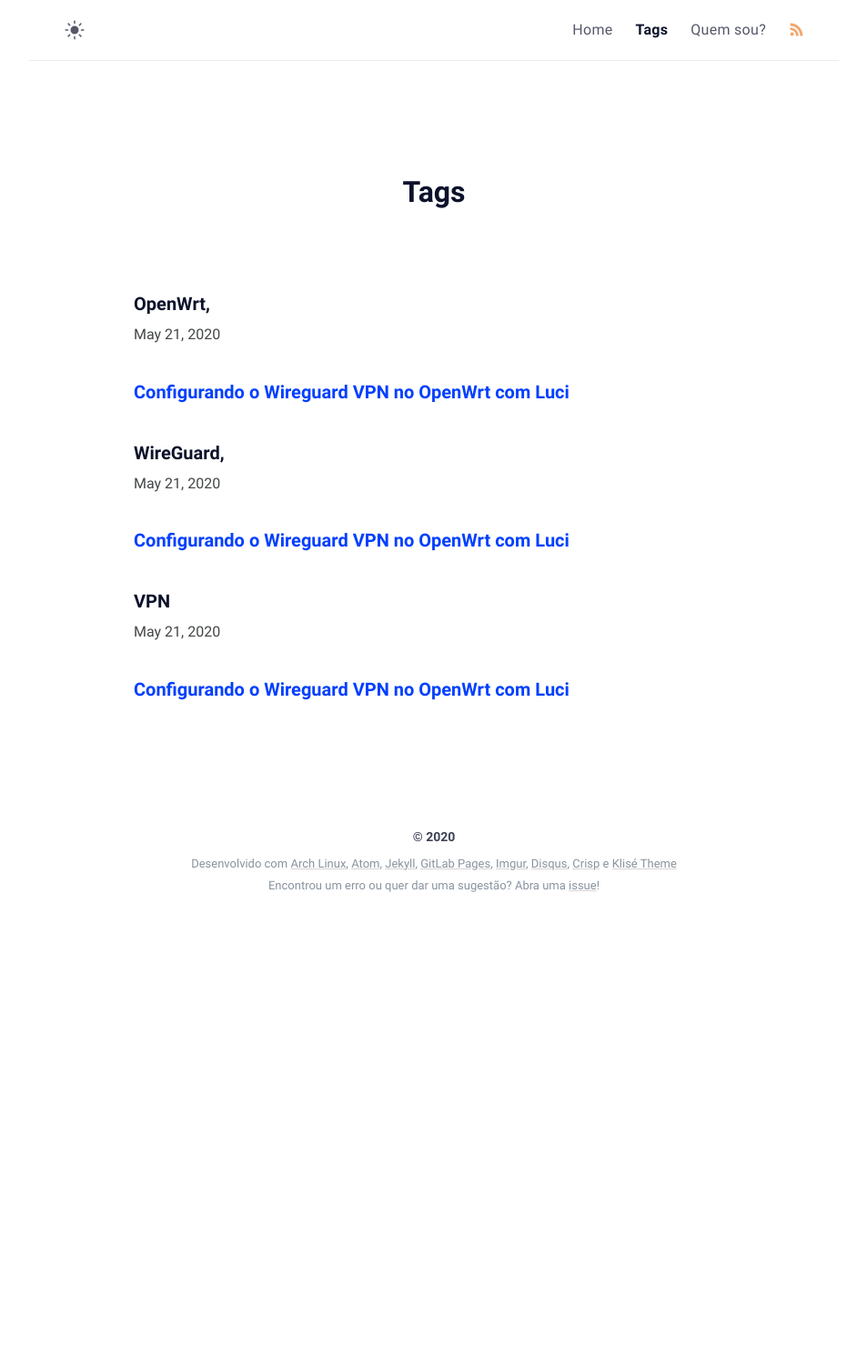
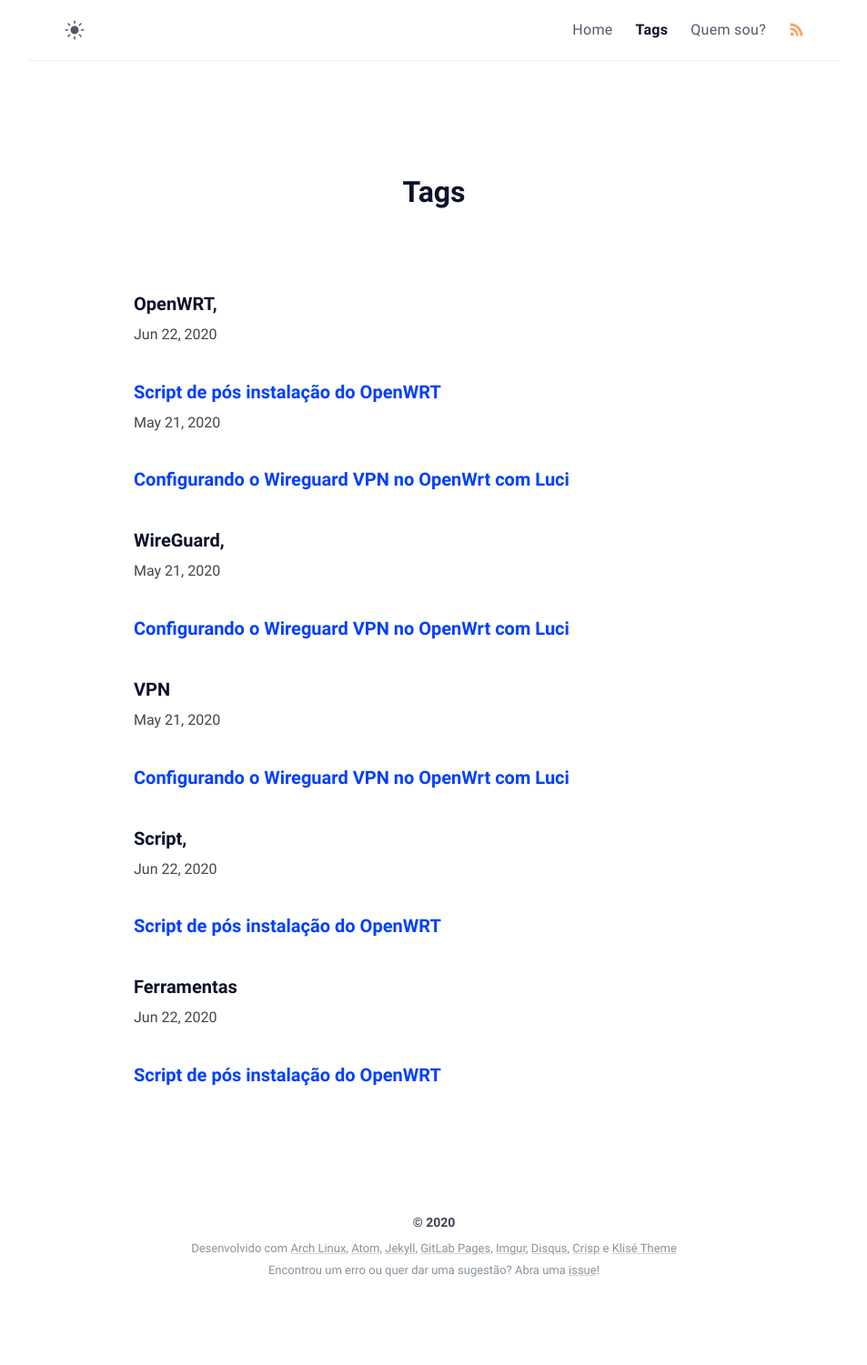
Before and after one commit to marieldejesus12/marieldejesus12.github.io, a Jekyll site: the page built from pages/tags.md, in a window 1280 px wide. Shown: the whole page at 91% size, without its empty margins (163-1116 px from the left). Built offline with Jekyll 4.4.1, drawn with Linux system fonts in a browser that asks for light colours; before the commit the page ends 1077 px from its top, so only the background shows below that.

Commit message:
Post Script de pós instalação do OpenWRT

````diff
--- a/_posts/2020-05-20-configurando-o-wireguard-no-openwrt.markdown
+++ b/_posts/2020-05-20-configurando-o-wireguard-no-openwrt.markdown
@@ -4,7 +4,7 @@ date: 2020-05-21 09:23:26
 modified: 2020-05-22 00:20:00
 layout: post
 published: true
-tags: OpenWrt, WireGuard, VPN
+tags: OpenWRT, WireGuard, VPN
 description: Veja como configurar o Wireguard VPN no OpenWrt.
 ---
 
--- /dev/null
+++ b/_posts/2020-06-22-script-de-pos-instalacao-do-openwrt.markdown
@@ -0,0 +1,66 @@
+---
+title: "Script de pós instalação do OpenWRT"
+date: "2020-06-22 19:09:50 -0300"
+modified:
+layout: post
+published: true
+tags: OpenWRT, Script, Ferramentas
+description: Tutorial de utilização do openWRTAfterInstall.sh, um script de pós instalação do OpenWRT.
+---
+
+Um dia desses, em conversas no grupo do telegram do [OpenWRT](https://t.me/Openwrt_Lede_Librecmc_Brasil){:target="blank"}, falávamos, entre outras coisas, sobre dificuldades de ter que refazer a instalação do OpenWRT por completo, por qualquer motivo que seja. Configuração de [EXTROOT](https://openwrt.org/docs/guide-user/additional-software/extroot_configuration){:target="blank"}, configurações de redes, instalação de pacotes, configurações de rotas e por ai vai. Quando se precisa refazer uma instalação assim é normal que dê trabalho. **Mas e se esse trabalho pudesse ser de alguma forma amenizado pela criação de scripts?**
+
+Pensando nisso desenvolvi o [openWRTAfterInstall.sh](https://gitlab.com/marieldejesus12/openwrtafterinstall){:target="blank"}. Um script que ajudará nas configurações do OpenWRT.
+
+O script faz muitas configurações automáticas no OpenWRT. Atualmente o script [openWRTAfterInstall.sh](https://gitlab.com/marieldejesus12/openwrtafterinstall){:target="blank"} é capaz de:
+
+- Configurar [EXTROOT](https://openwrt.org/docs/guide-user/additional-software/extroot_configuration){:target="blank"}
+- Configurar [SWAP](https://openwrt.org/docs/guide-user/additional-software/extroot_configuration#devices_32_mb_ram){:target="blank"} no [EXTROOT](https://openwrt.org/docs/guide-user/additional-software/extroot_configuration){:target="blank"}
+- Instalar pacotes de tradução pt-br da [Luci](https://openwrt.org/docs/guide-user/luci/start){:target="blank"}
+- Instalar [Adblock](https://github.com/openwrt/packages/tree/master/net/adblock/files){:target="blank"}
+- Instalar [banIP](https://github.com/openwrt/packages/tree/master/net/banip/files){:target="blank"}
+- Instalar [HD-Idle](https://openwrt.org/docs/guide-user/storage/hd-idle){:target="blank"}
+- Instalar [SQM Scripts](https://openwrt.org/docs/guide-user/network/traffic-shaping/sqm){:target="blank"}
+- Instalar [Transmission](https://transmissionbt.com/){:target="blank"}
+- Instalar os scripts do [YouTube Pihole Adblock](https://gitlab.com/marieldejesus12/youtube-pihole-adblock){:target="blank"}
+
+Se você tiver alguma sugestão de inclusão de funcionalidades pode entrar em contato comigo pelo [Telegram](https://t.me/marieldejesus12){:target="blank"} ou pode abrir uma [issue](https://gitlab.com/marieldejesus12/openwrtafterinstall/-/issues/new){:target="blank"} na página do projeto.
+
+**Para usar o script é muto simples: baixe o script e execute através do comando abaixo.**
+
+```bash
+wget https://gitlab.com/marieldejesus12/openwrtafterinstall/-/raw/master/openWRTAfterInstall.sh -O /tmp/openWRTAfterInstall.sh && sh /tmp/openWRTAfterInstall.sh
+```
+
+Essas são algumas telas que temos hoje no script:
+
+<figure>
+  <a href="https://i.imgur.com/hXsUbpN.png">
+    <img src="https://i.imgur.com/hXsUbpN.png" alt="Configuração do EXTROOT">
+  </a>
+  <figcaption>Configuração do EXTROOT</figcaption>
+</figure>
+<figure>
+  <a href="https://i.imgur.com/aLN110N.png">
+    <img src="https://i.imgur.com/aLN110N.png" alt="Configuração da SWAP no EXTROOT">
+  </a>
+  <figcaption>Configuração da SWAP no EXTROOT</figcaption>
+</figure>
+<figure>
+  <a href="https://i.imgur.com/B9FnR1D.png">
+    <img src="https://i.imgur.com/B9FnR1D.png" alt="Tela do Menu Principal">
+  </a>
+  <figcaption>Tela do Menu Principal</figcaption>
+</figure>
+<figure>
+  <a href="https://i.imgur.com/pmQE3x6.png">
+    <img src="https://i.imgur.com/pmQE3x6.png" alt="Menu de instalação de Programas">
+  </a>
+  <figcaption>Menu de instalação de Programas</figcaption>
+</figure>
+<figure>
+  <a href="https://i.imgur.com/O8eejC9.png">
+    <img src="https://i.imgur.com/O8eejC9.png" alt="Menu de instalação do script YouTube Pihole Adblock">
+  </a>
+  <figcaption>Menu de instalação do script YouTube Pihole Adblock</figcaption>
+</figure>
````
